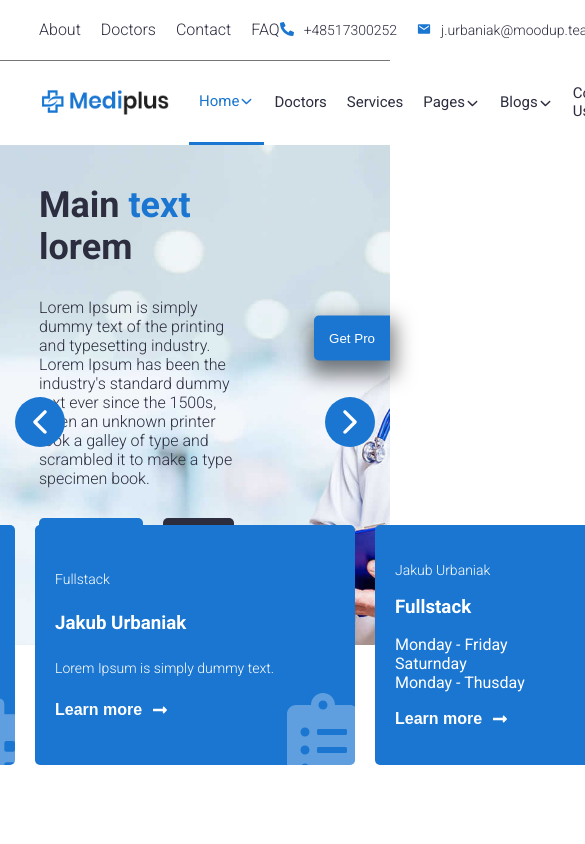
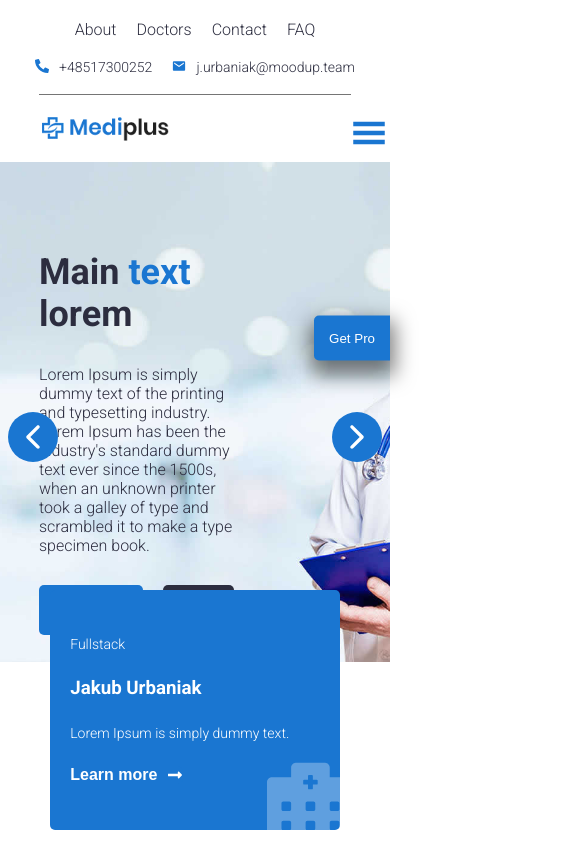
Before and after one commit to KubaBaniak/mediaplus, a React (Vite) app: page / in a window 390 px wide. Shown: the top 844 px of the page, 585 px wide, since content can reach past the window. Built offline with nearby package versions, Linux system fonts and the light colour scheme.

Commit message:
mobile layout and top header border refactor

```diff
--- a/src/App.scss
+++ b/src/App.scss
@@ -31,3 +31,13 @@ body {
   justify-content: center;
   width: 100vw;
 }
+
+@media only screen and (max-width: 768px) {
+  .main-section {
+    .card-section {
+      flex-direction: column;
+      align-items: center;
+      width: 100%;
+    }
+  }
+}
--- a/src/components/card/card.scss
+++ b/src/components/card/card.scss
@@ -53,3 +53,10 @@
     opacity: 0.3;
   }
 }
+
+@media only screen and (max-width: 768px) {
+  .card {
+    transform: translate(0, -30%);
+    width: 80%;
+  }
+}
--- a/src/components/carousel/carousel.scss
+++ b/src/components/carousel/carousel.scss
@@ -7,7 +7,7 @@
   display: flex;
   flex-direction: column;
   overflow: hidden;
-  //background: url(../../assets/img/slider.jpg) no-repeat center center fixed;
+  background: url(../../assets/img/slider.jpg) no-repeat center center fixed;
 
 
   .carousel__main {
@@ -49,8 +49,7 @@
   border-radius: 50%;
   width: 50px;
   height: 50px;
-  position: absolute;
-  transform: translate(0, -50%);
+  position: relative;
   top: 50%;
   cursor: pointer;
 
@@ -66,10 +65,11 @@
 
 .carousel__arrow--left {
   @include carousel__arrow;
-  left: 15px;
+  left: 2%;
 }
 
 .carousel__arrow--right {
   @include carousel__arrow;
-  right: 15px;
+  transform: translate(-100%, -100%);
+  left: 98%;
 }
--- a/src/components/dropdownMenu/dropdownMenu.scss
+++ b/src/components/dropdownMenu/dropdownMenu.scss
@@ -25,3 +25,19 @@
     }
   }
 }
+
+@media only screen and (max-width: 768px) {
+  .dropbox-menu {
+    position: static;
+    background-color: $white;
+    border: none;
+    box-shadow: none;
+    width: 150px;
+
+    .dropbox-list {
+      .dropbox-item {
+        border-bottom: none;
+      }
+    }
+  }
+}
--- a/src/components/header/header.scss
+++ b/src/components/header/header.scss
@@ -4,6 +4,7 @@
   display: flex;
   flex-direction: row;
   justify-content: space-between;
+  position: relative;
   width: 100%;
   padding: 20px 0 20px 0;
   font-weight: 300;
@@ -36,9 +37,24 @@
 .top-header::after {
   position: absolute;
   left: 0;
+  bottom: 0;
   content: " ";
   display: block;
-  margin-top: 40px;
   border-bottom: 0.1px solid $gray;
-  width: 100vw;
+  width: 100%;
 }
+
+@media only screen and (max-width: 768px) {
+  .top-header {
+    display: flex;
+    flex-direction: column;
+    justify-content: space-between;
+    width: 100%;
+    gap: 20px;
+    font-weight: 300;
+  }
+
+  .top-header::after {
+    margin-top: 80px;
+  }
+}
--- a/src/components/navbar/navbar.scss
+++ b/src/components/navbar/navbar.scss
@@ -46,4 +46,51 @@
       margin-top: 2px;
     }
   }
+
+  .mobile-menu-toggle {
+    display: none;
+  }
 }
+
+@media only screen and (max-width: 768px) {
+  .navigation {
+    display: flex;
+    flex-direction: column;
+    align-items: flex-start;
+    margin: 20px 0 20px 0;
+
+    .nav-menu {
+      .nav-item {
+        padding: 15px 5px 15px 5px
+      }
+
+      .nav-dropbox {
+        flex-direction: column;
+      }
+
+      .active {
+        border-bottom: none;
+      }
+    }
+
+    .nav-menu--inactive {
+      display: none;
+    }
+
+    .nav-menu--active {
+      display: unset;
+    }
+
+    .button--blue {
+      display: none;
+    }
+
+    .mobile-menu-toggle {
+      font-size: 36px;
+      color: $blue;
+      position: absolute;
+      left: 90%;
+      display: unset;
+    }
+  }
+}
--- a/src/components/navbar/navbar.tsx
+++ b/src/components/navbar/navbar.tsx
@@ -4,18 +4,25 @@ import { IoIosArrowDown } from "react-icons/io";
 import logo from "../../assets/img/logo.png";
 import { useState } from "react";
 import DropdownMenu from "../dropdownMenu/dropdownMenu";
+import { GiHamburgerMenu } from "react-icons/gi";
 
 export default function Navbar() {
   const [activeItem, setActiveItem] = useState("Home");
+  const [isMenuVisable, setIsMenuVisable] = useState(false);
 
   const handleNavMenuClick = (itemName: string) => {
     setActiveItem(itemName);
   };
 
+  console.log(isMenuVisable);
   return (
     <nav className="navigation">
       <img src={logo} alt="" />
-      <div className="nav-menu">
+      <div
+        className={`nav-menu ${
+          isMenuVisable ? "nav-menu--active" : "nav-menu--inactive"
+        }`}
+      >
         <div
           onClick={() => handleNavMenuClick("Home")}
           className={`nav-item ${activeItem === "Home" ? "active" : ""}`}
@@ -75,6 +82,12 @@ export default function Navbar() {
         </div>
       </div>
       <button className="button--blue">Book Appointment</button>
+      <span
+        className="mobile-menu-toggle"
+        onClick={() => setIsMenuVisable((prev) => !prev)}
+      >
+        <GiHamburgerMenu />
+      </span>
     </nav>
   );
 }
```
